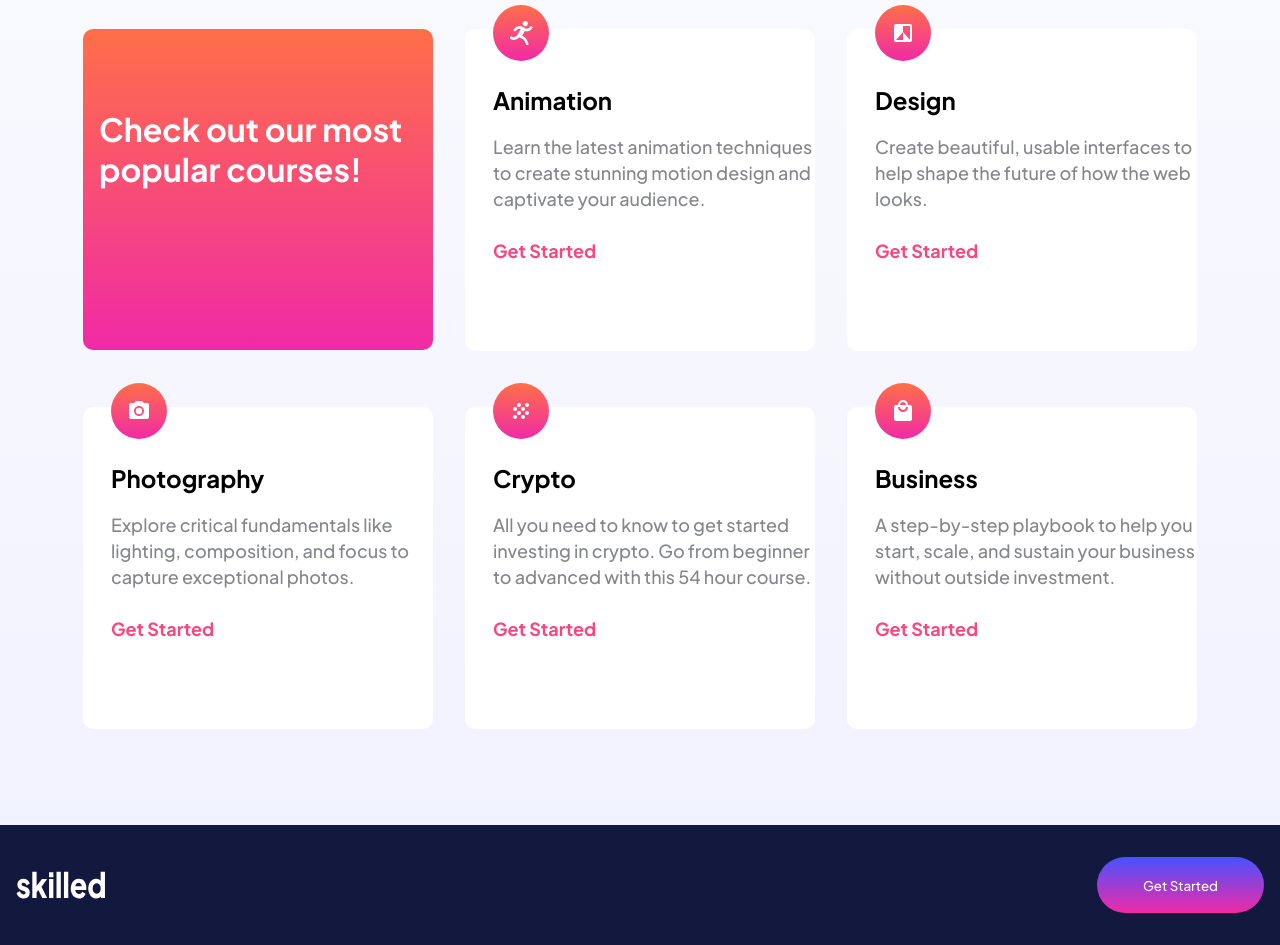
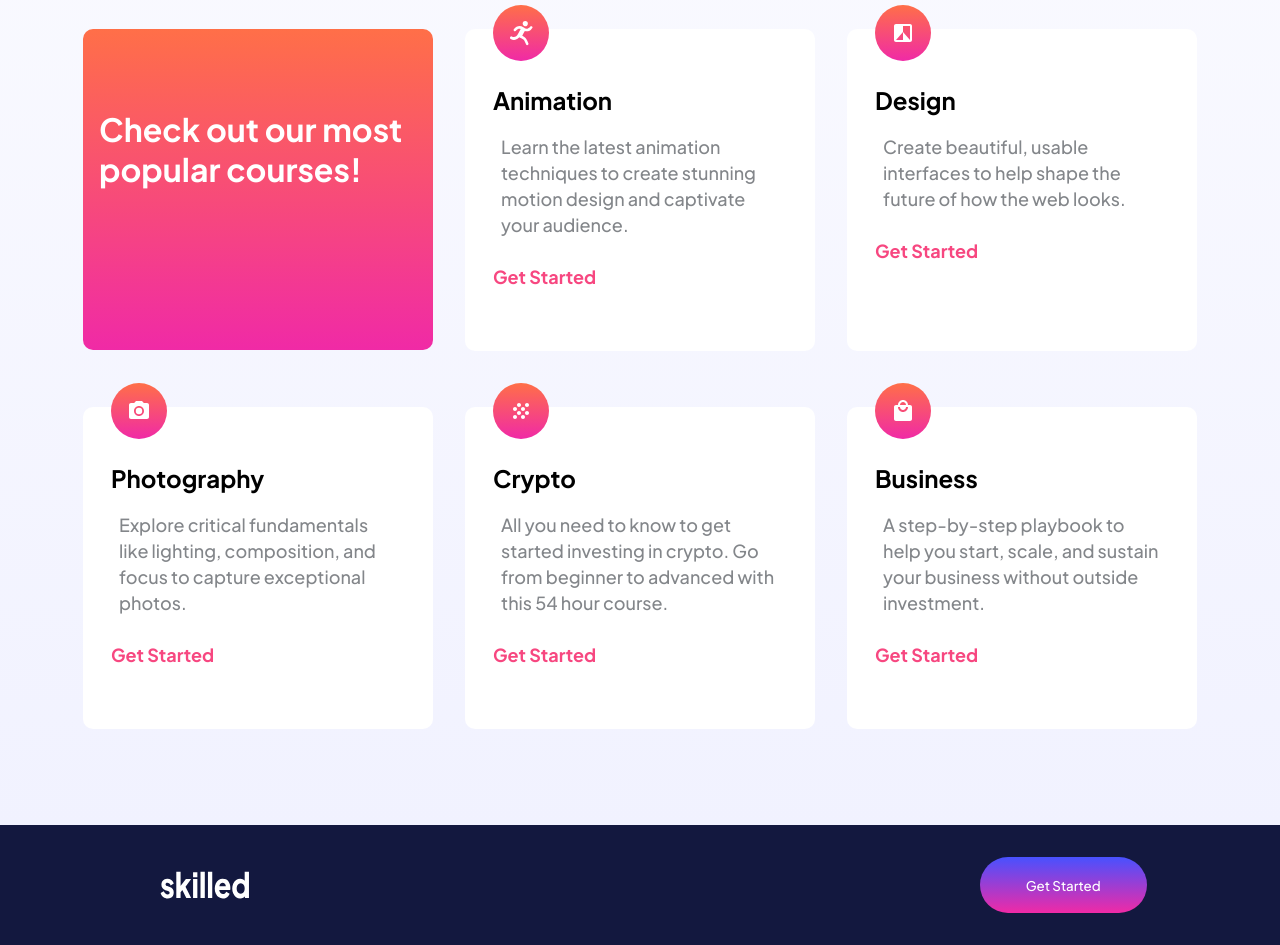
Before and after one commit to Z-Alfadl/skilled-elearning-landing-page, a plain HTML site: page starter-code/index.html in a window 1280 px wide. Shown: the part 740-1685 px from the top of the page. Drawn offline with Linux system fonts and the light colour scheme.

Commit message:
second commit

```diff
--- a/starter-code/style.css
+++ b/starter-code/style.css
@@ -294,8 +294,10 @@ header {
         width: 21.875rem;
     }
     .inner {
-        width: 21.875rem;
         height: 20.125rem;
+    }
+    .topic p {
+        margin: 0 2em;
     }
     .course-btn {
         margin-top: 1.5em;
@@ -322,3 +324,11 @@ footer {
     background-image: linear-gradient(var(--purple) 0%, var(--pinkish) 100%);
     margin-right: 1rem;
 }
+@media (min-width: 1024px) {
+    #footer-img {
+        margin-left: 10em;
+    }
+    .bottom {
+        margin-right: 10em;
+    }
+}
```
